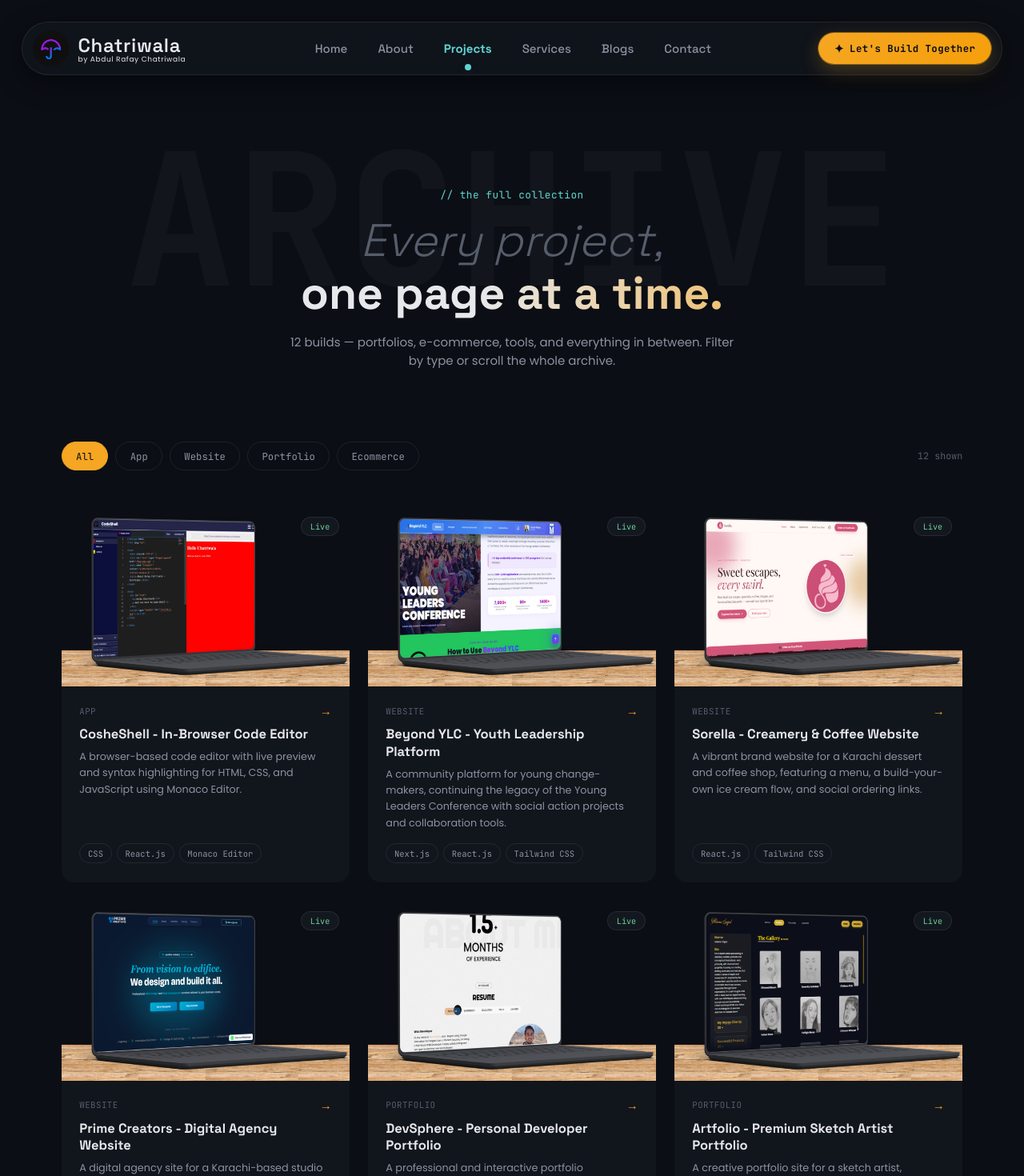
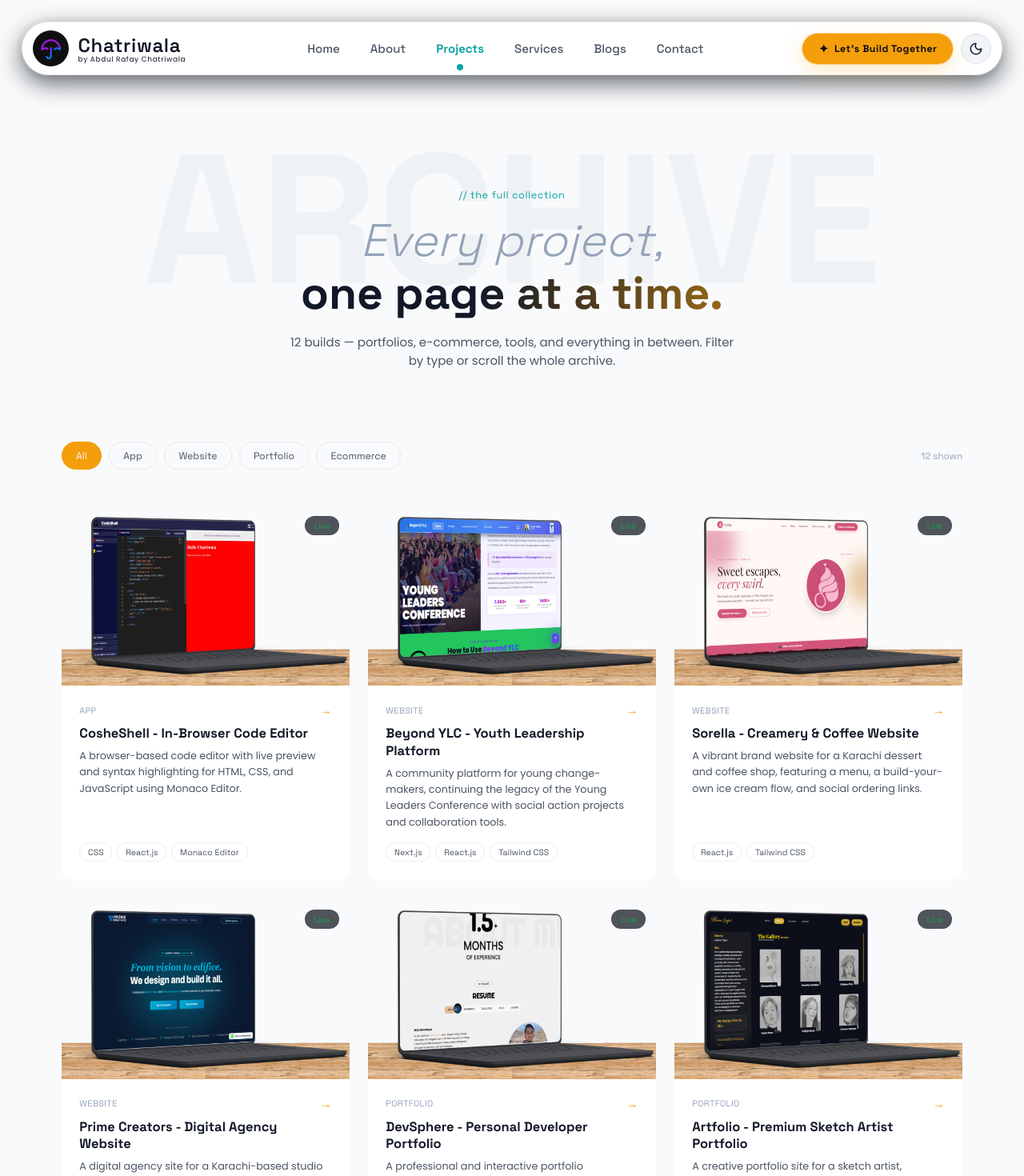
Before and after one commit to AbduLRafaY87/Chatriwala, a React (Vite) app: page /projects in a window 1280 px wide. Shown: the top 1470 px of the page at 80% size. Built offline with nearby package versions, Linux system fonts and the light colour scheme.

Commit message:
Light and dark mode

```diff
--- a/src/components/common/ProjectModal.css
+++ b/src/components/common/ProjectModal.css
@@ -13,7 +13,7 @@
 
 .modal-content {
     position: relative;
-    background: rgba(23, 28, 37, 0.95);
+    background: var(--color-bg-elevated);
     border: 1px solid var(--color-border);
     border-radius: 20px;
     width: 100%;
--- a/src/components/layout/Navbar.css
+++ b/src/components/layout/Navbar.css
@@ -17,7 +17,7 @@
   /* position: sticky; */
   /* top: 20px; */
   width: min(1320px, 98%);
-  background: #11151cd3;
+  background: var(--color-bg-elevated);
   border-radius: 999px;
   display: flex;
   align-items: center;
@@ -257,3 +257,48 @@
     display: none;
   }
 }
+
+.nav-actions{
+  display: flex;
+  flex-direction: row-reverse;
+  gap: 10px;
+}
+.nav-actions .theme-toggle {
+  display: flex;
+  align-items: center;
+  justify-content: center;
+  width: 38px;
+  height: 38px;
+  border: 1px solid var(--color-border);
+  background-color: var(--color-bg-elevated-2);
+  padding: 0;
+  border-radius: 50%;
+  cursor: pointer;
+  transition:
+    background-color 0.25s ease,
+    border-color 0.25s ease,
+    transform 0.2s ease;
+}
+
+.nav-actions .theme-toggle:hover {
+  background-color: var(--color-bg-elevated);
+  border-color: var(--color-border-strong);
+  transform: translateY(-2px) scale(1.05);
+}
+
+.nav-actions .theme-toggle:active {
+  transform: scale(0.92);
+}
+
+.nav-actions .theme-toggle .theme-toggle-icon {
+  display: inline-flex;
+  align-items: center;
+  justify-content: center;
+  color: var(--color-text);
+  transition: transform 0.4s ease, color 0.25s ease;
+}
+
+.nav-actions .theme-toggle:hover .theme-toggle-icon {
+  transform: rotate(20deg);
+  color: var(--color-accent);
+}
--- a/src/components/layout/Navbar.jsx
+++ b/src/components/layout/Navbar.jsx
@@ -3,6 +3,8 @@ import { NavLink } from 'react-router-dom'
 import './Navbar.css'
 import logo from "../../assets/logo.jpg"
 import ProjectModal from '../common/ProjectModal.jsx'
+import { useTheme } from '../../context/ThemeContext.jsx'
+import { Sun, Moon } from 'lucide-react'
 
 const LINKS = [
   { to: '/', label: 'Home', end: true },
@@ -17,6 +19,7 @@ const LINKS = [
 export default function Navbar() {
   const [menuOpen, setMenuOpen] = useState(false)
   const [isModalOpen, setIsModalOpen] = useState(false)
+  const { theme, toggleTheme } = useTheme()
 
   return (
     <header className="site-header">
@@ -54,11 +57,24 @@ export default function Navbar() {
             ))}
           </ul>
 
+          <div className="nav-actions">
+            <button
+              type="button"
+              className="theme-toggle"
+              onClick={toggleTheme}
+              aria-label={`Switch to ${theme === 'dark' ? 'light' : 'dark'} mode`}
+              title={`Switch to ${theme === 'dark' ? 'light' : 'dark'} mode`}
+            >
+              <span className="theme-toggle-icon">
+                {theme === 'dark' ? <Sun size={18} /> : <Moon size={18} />}
+              </span>
+            </button>
             <div className="nav-cta">
               <button className="email-pill" onClick={() => setIsModalOpen(true)}>
-            <span className="btn-spark">✦</span>
+                <span className="btn-spark">{'\u2726'}</span>
                 Let's Build Together
               </button>
+            </div>
           </div>
         </div>
         <ProjectModal isOpen={isModalOpen} onClose={() => setIsModalOpen(false)} />
--- /dev/null
+++ b/src/context/ThemeContext.jsx
@@ -0,0 +1,33 @@
+import { createContext, useContext, useState, useEffect } from 'react'
+
+const ThemeContext = createContext()
+
+export function ThemeProvider({ children }) {
+  const [theme, setTheme] = useState(() => {
+    // Check localStorage first
+    const stored = localStorage.getItem('chatriwala-theme')
+    if (stored === 'light' || stored === 'dark') return stored
+    // Fall back to system preference
+    if (window.matchMedia('(prefers-color-scheme: light)').matches) return 'light'
+    return 'dark'
+  })
+
+  useEffect(() => {
+    document.documentElement.setAttribute('data-theme', theme)
+    localStorage.setItem('chatriwala-theme', theme)
+  }, [theme])
+
+  const toggleTheme = () => setTheme(prev => (prev === 'dark' ? 'light' : 'dark'))
+
+  return (
+    <ThemeContext.Provider value={{ theme, toggleTheme }}>
+      {children}
+    </ThemeContext.Provider>
+  )
+}
+
+export function useTheme() {
+  const ctx = useContext(ThemeContext)
+  if (!ctx) throw new Error('useTheme must be used within ThemeProvider')
+  return ctx
+}
--- a/src/main.jsx
+++ b/src/main.jsx
@@ -2,11 +2,13 @@ import { StrictMode } from 'react'
 import { createRoot } from 'react-dom/client'
 import App from './App.jsx'
 import { Analytics } from "@vercel/analytics/react"
-
+import { ThemeProvider } from './context/ThemeContext.jsx'
 
 createRoot(document.getElementById('root')).render(
   <StrictMode>
-    <App />
+    <ThemeProvider>
+      <App />
+    </ThemeProvider>
     <Analytics/>
   </StrictMode>,
 )
--- a/src/pages/ProjectsPage/ProjectsPage.css
+++ b/src/pages/ProjectsPage/ProjectsPage.css
@@ -592,7 +592,7 @@
     align-items: center;
     /* background: var(--color-bg-elevated-2); */
     border-radius: 12px;
-    flex-wrap: wrap;
+    /* flex-wrap: wrap; */
     padding: 2rem 3rem;
 }
 
--- a/src/styles/global.css
+++ b/src/styles/global.css
@@ -8,28 +8,46 @@
   scroll-behavior: smooth;
 }
 
+/* Dark Theme (Default) */
 :root {
-  /* Colors */
-  --color-bg: #0b0e14; /* deep editor-black background */
-  --color-bg-elevated: #11151c; /* cards, panels */
-  --color-bg-elevated-2: #171c25; /* hover / nested surfaces */
-  --color-border: rgba(255, 255, 255, 0.08);
-  --color-border-strong: rgba(255, 255, 255, 0.16);
+  --color-bg: #0b0e14;
+  --color-bg-elevated: #11151c;
+  --color-bg-elevated-2: #171c25;
 
-  --color-text: #e6e8eb; /* primary text */
-  --color-text-muted: #8b93a1; /* secondary text */
-  --color-text-faint: #565d6b; /* placeholders, disabled */
+  --color-border: rgba(255,255,255,.08);
+  --color-border-strong: rgba(255,255,255,.16);
 
-  --color-accent: #f5a623; /* amber — primary accent, CTAs */
+  --color-text: #e6e8eb;
+  --color-text-muted: #8b93a1;
+  --color-text-faint: #565d6b;
+
+  --color-accent: #f5a623;
   --color-accent-hover: #ffb949;
-  --color-accent-secondary: #5fd4d0; /* soft teal — links, highlights */
+  --color-accent-secondary: #5fd4d0;
+
   --color-success: #6fcf97;
   --color-error: #eb5757;
+}
 
-  /* Typography */
-  --font-display: "JetBrains Mono", "Fira Code", monospace;
-  --font-body: "Inter", -apple-system, BlinkMacSystemFont, sans-serif;
-  --font-mono: "JetBrains Mono", "Fira Code", monospace;
+/* Light Theme */
+[data-theme="light"] {
+  --color-bg: #f8fafc;
+  --color-bg-elevated: #ffffff;
+  --color-bg-elevated-2: #f1f5f9;
+
+  --color-border: rgba(15,23,42,.08);
+  --color-border-strong: rgba(15,23,42,.16);
+
+  --color-text: #111827;
+  --color-text-muted: #4b5563;
+  --color-text-faint: #94a3b8;
+
+  --color-accent: #f59e0b;
+  --color-accent-hover: #d97706;
+  --color-accent-secondary: #0ea5a4;
+
+  --color-success: #16a34a;
+  --color-error: #dc2626;
 }
 
 html,
@@ -43,3 +61,16 @@ body {
 main{
   margin-top: -100px;
 }
+
+body,
+.nav-inner,
+.nav-link,
+.email-pill,
+.theme-toggle,
+[class] {
+  transition:
+    background-color 0.35s ease,
+    color 0.35s ease,
+    border-color 0.35s ease,
+    box-shadow 0.35s ease;
+}
```
Also changed, not shown: 1 other file (tests, documents, lock files or other folders). Lines whose indentation alone changed are shown as unchanged.
